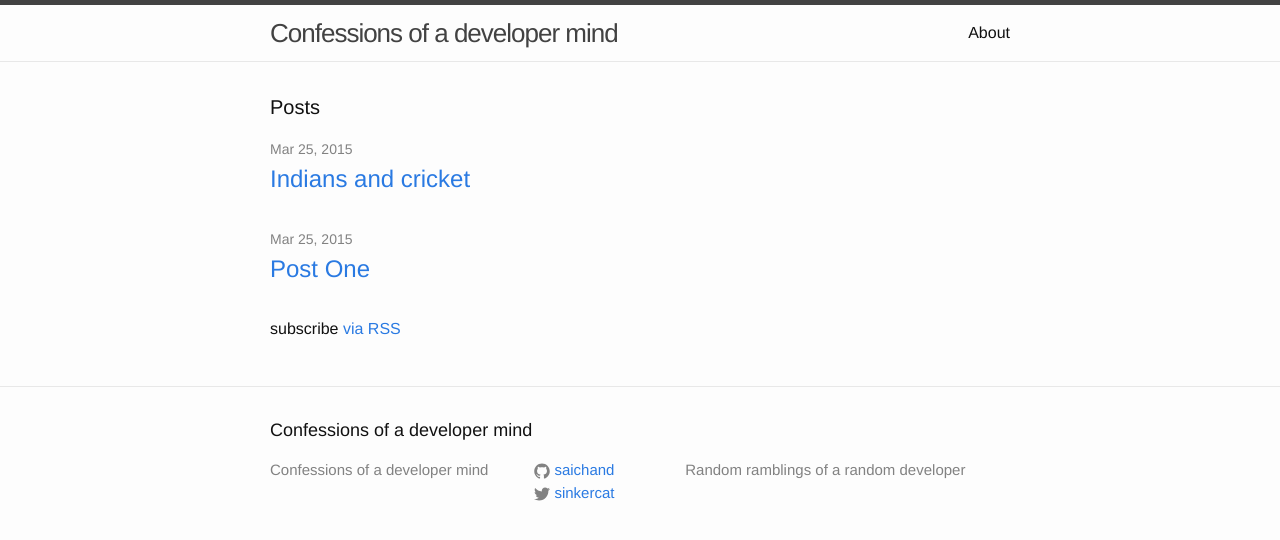
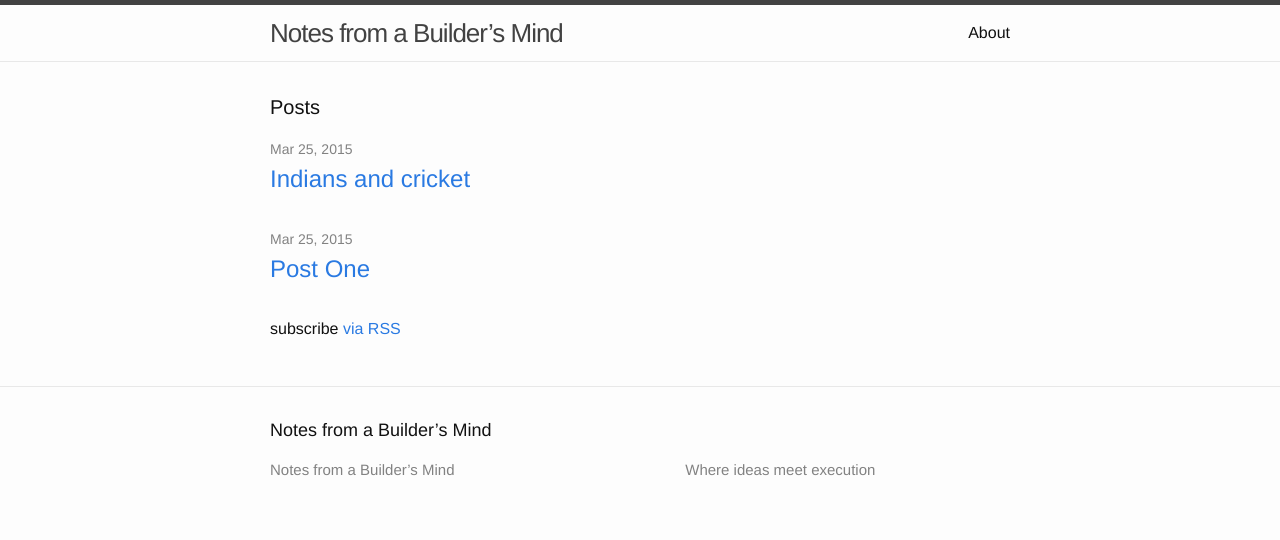
Before and after one commit to saichand/saichand.github.io, a Jekyll site: the page built from index.html, in a window 1280 px wide. Shown: the top 540 px of the page. Built offline with Jekyll 4.4.1, drawn with Linux system fonts in a browser that asks for light colours.

Commit message:
Update _config.yml

```diff
--- a/_config.yml
+++ b/_config.yml
@@ -1,13 +1,13 @@
 # Site settings
-title: Confessions of a developer mind
+title: Notes from a Builder’s Mind
 description: > # this means to ignore newlines until "baseurl:"
-  Random ramblings of a random developer
+  Where ideas meet execution
 baseurl: "" # the subpath of your site, e.g. /blog/
 url: "http://saichand.github.io/" # the base hostname & protocol for your site
-twitter_username: sinkercat
-github_username:  saichand
+instagram_username: saishankar
+linkedin_username: saichandrasekharan
 
 # Build settings
 markdown: kramdown
 
-theme: jekyll-theme-midnight
+theme: jekyll-theme-tactile
```
